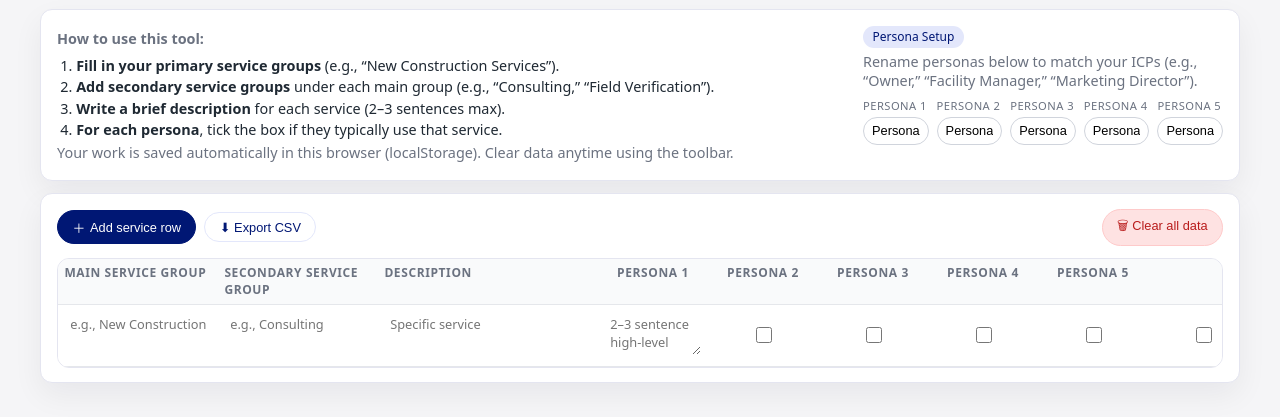
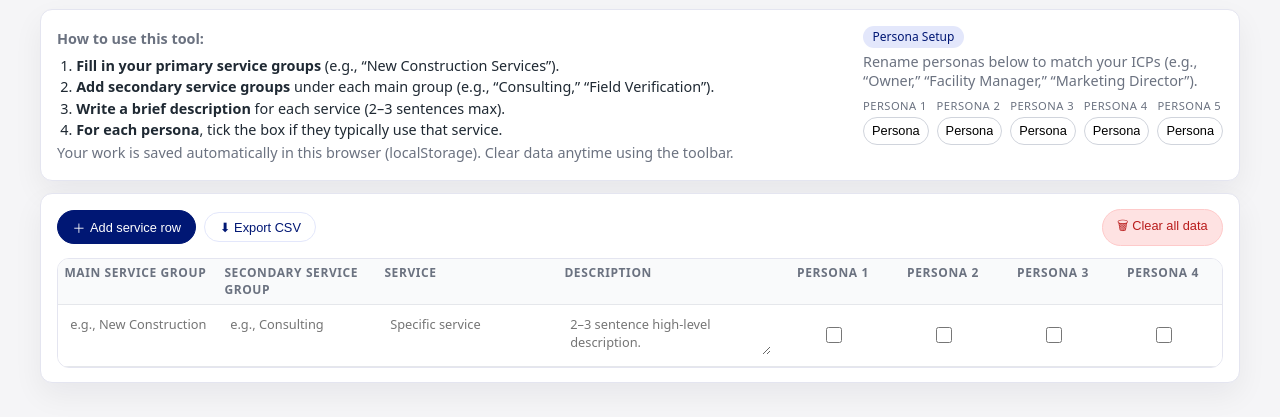
Before and after one commit to paulkettelle/service-to-customer_matrix, a plain HTML site: page index.html in a window 1280 px wide. Shown: the part 79-496 px from the top of the page. Drawn offline with Linux system fonts and the light colour scheme.

Commit message:
Update index.html

```diff
--- a/index.html
+++ b/index.html
@@ -680,7 +680,7 @@
 
               <th style="min-width: 160px;">Secondary Service Group</th>
 
-
+              <th style="min-width: 180px;">Service</th>
 
               <th style="min-width: 220px;">Description</th>
 
```
